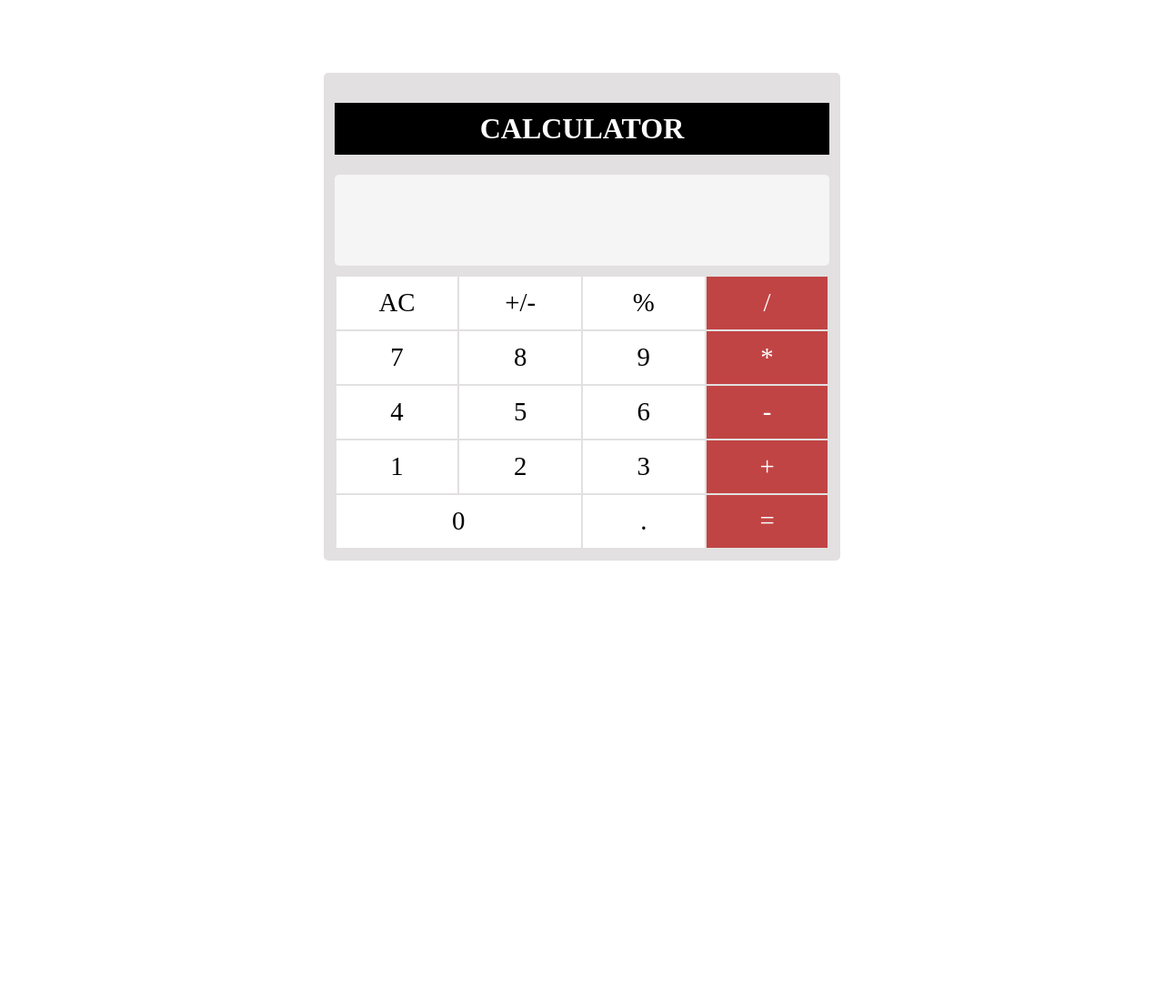
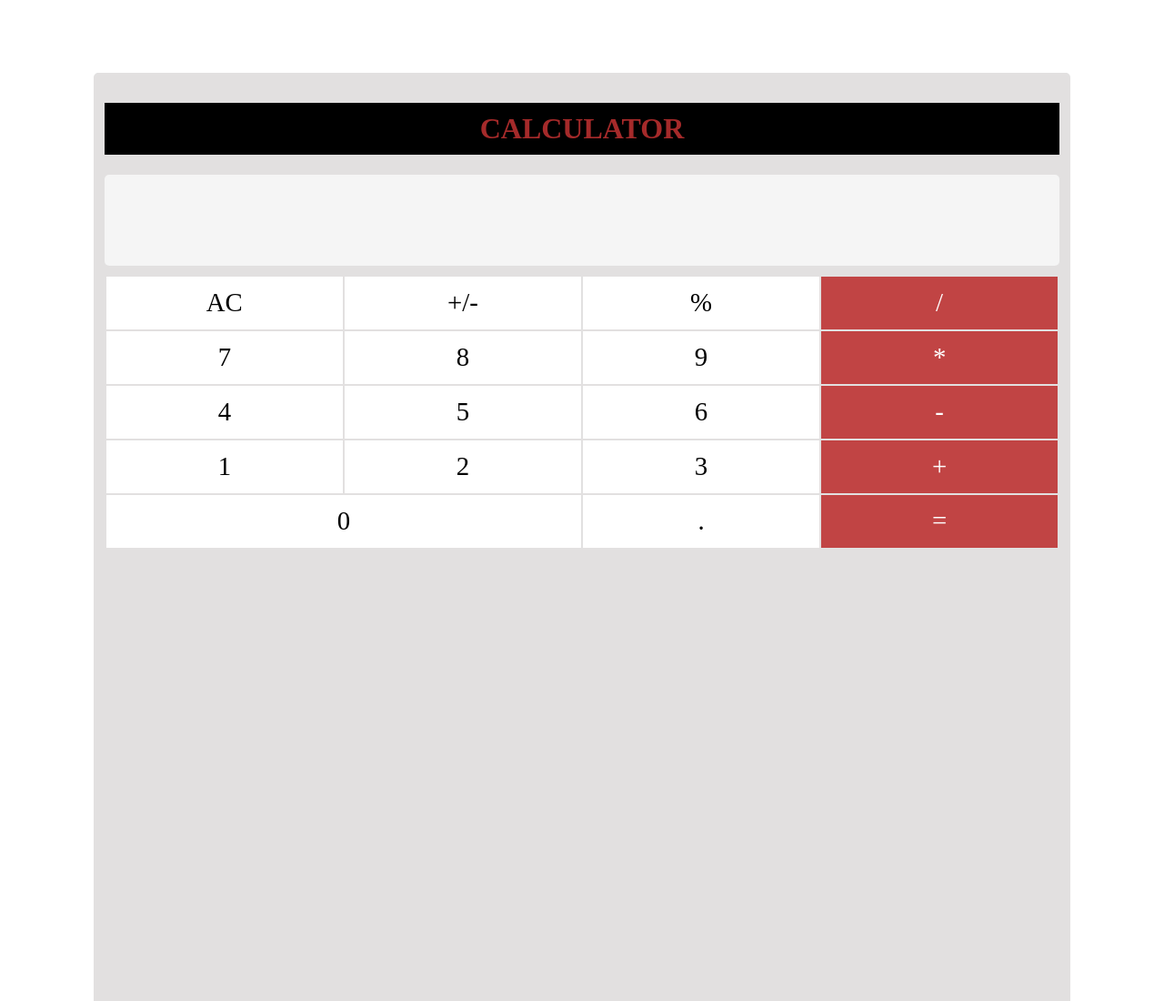
Before and after one commit to 1908-himanshu/calculator, a plain HTML site: page index.html in a window 1280 px wide. Shown: the top 1100 px of the page at 91% size. Before the commit the page ends 800 px from the top, so only its background shows below. Drawn offline with Linux system fonts and the light colour scheme.

Commit message:
modified the css

```diff
--- a/style.css
+++ b/style.css
@@ -12,10 +12,10 @@
 }
 
 #calculator {
-    width: 45%;
-    height: 80%;
+    width: 85%;
+    height: 90%;
     min-width: 300px;
-    min-height: 400px;
+    min-height: 40000px;
     background-color: var(--light-grey);
     margin: auto;
     margin-top: 80px;
@@ -26,7 +26,7 @@
 
 #calculator h1 {
     background-color: black;
-    color: white;
+    color: brown;
     text-transform: uppercase;
     text-align: center;
     padding: 10px;
```
